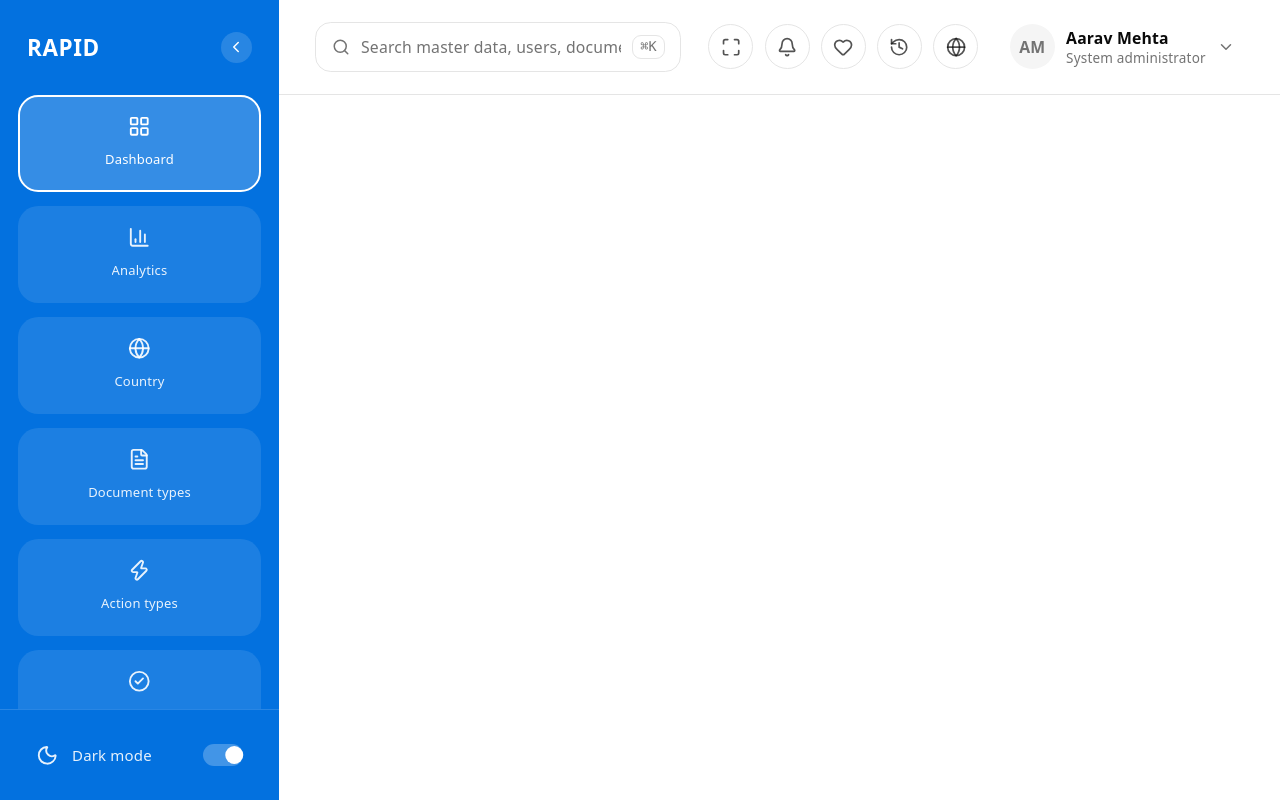
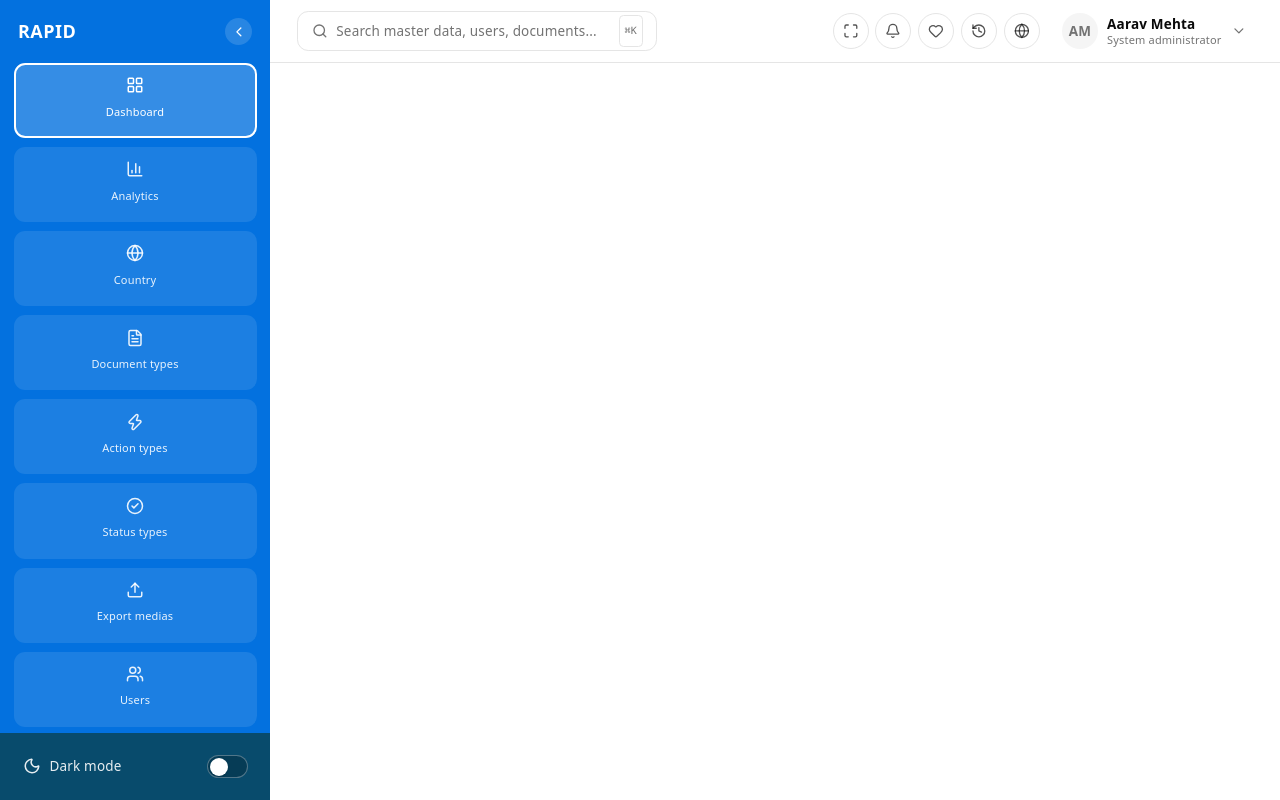
Before and after one commit to RapidSmart/Rapid_Erp_Ecom, a React (Vite) app: page / in a window 1280 px wide. Built offline with nearby package versions, Linux system fonts and the light colour scheme.

Commit message:
style: update Navbar and Sidebar components for improved layout and styling consistency

```diff
--- a/src/shared/components/layout/Navbar.tsx
+++ b/src/shared/components/layout/Navbar.tsx
@@ -25,30 +25,30 @@ function Navbar({ searchPlaceholder = 'Search master data, users, documents...',
   return (
     <header
       data-slot="navbar"
-      className="flex h-21 shrink-0 items-center gap-6 border-b border-border bg-background px-8"
+      className="flex h-14 shrink-0 items-center gap-4 border-b border-border bg-background px-6"
     >
-      <div className="flex h-11 w-full max-w-105 flex-1 items-center gap-2.5 rounded-xl border border-border bg-background px-3.5">
-        <Search className="size-4 shrink-0 text-muted-foreground" aria-hidden="true" />
+      <div className="flex h-9 w-full max-w-80 flex-1 items-center gap-2 rounded-lg border border-border bg-background px-3">
+        <Search className="size-3.5 shrink-0 text-muted-foreground" aria-hidden="true" />
         <input
           type="text"
           placeholder={searchPlaceholder}
           onChange={(event) => onSearch?.(event.target.value)}
-          className="h-full flex-1 bg-transparent text-sm text-foreground outline-none placeholder:text-muted-foreground"
+          className="h-full flex-1 bg-transparent text-xs text-foreground outline-none placeholder:text-muted-foreground"
         />
-        <kbd className="shrink-0 rounded-md border border-border px-1.5 py-0.5 text-xs font-medium text-muted-foreground">
+        <kbd className="shrink-0 rounded border border-border px-1 py-0.5 text-[10px] font-medium text-muted-foreground">
           ⌘K
         </kbd>
       </div>
 
-      <div className="ml-auto flex items-center gap-2.5">
+      <div className="ml-auto flex items-center gap-1.5">
         {actionIcons.map(({ id, icon: Icon, label }) => (
           <button
             key={id}
             type="button"
             aria-label={label}
-            className="flex size-10 shrink-0 items-center justify-center rounded-full border border-border text-foreground/70 transition-colors hover:bg-muted hover:text-foreground"
+            className="flex size-8 shrink-0 items-center justify-center rounded-full border border-border text-foreground/70 transition-colors hover:bg-muted hover:text-foreground"
           >
-            <Icon className="size-4.5" aria-hidden="true" />
+            <Icon className="size-3.5" aria-hidden="true" />
           </button>
         ))}
       </div>
@@ -56,21 +56,21 @@ function Navbar({ searchPlaceholder = 'Search master data, users, documents...',
       <button
         type="button"
         className={cn(
-          'flex shrink-0 items-center gap-2.5 rounded-xl py-1 pl-1 pr-2 text-left transition-colors hover:bg-muted'
+          'flex shrink-0 items-center gap-2 rounded-lg py-1 pl-1 pr-1.5 text-left transition-colors hover:bg-muted'
         )}
       >
-        <span className="flex size-10 shrink-0 items-center justify-center overflow-hidden rounded-full bg-muted">
+        <span className="flex size-8 shrink-0 items-center justify-center overflow-hidden rounded-full bg-muted">
           {user.avatarUrl ? (
             <img
               src={user.avatarUrl}
               alt=""
-              width={40}
-              height={40}
+              width={32}
+              height={32}
               loading="lazy"
               className="size-full object-cover"
             />
           ) : (
-            <span className="text-sm font-semibold text-muted-foreground">
+            <span className="text-xs font-semibold text-muted-foreground">
               {user.name
                 .split(' ')
                 .map((part) => part[0])
@@ -80,10 +80,10 @@ function Navbar({ searchPlaceholder = 'Search master data, users, documents...',
           )}
         </span>
         <span className="flex flex-col leading-tight">
-          <span className="text-sm font-semibold text-foreground">{user.name}</span>
-          <span className="text-xs text-muted-foreground">{user.role}</span>
+          <span className="text-xs font-semibold text-foreground">{user.name}</span>
+          <span className="text-[11px] text-muted-foreground">{user.role}</span>
         </span>
-        <ChevronDown className="size-4 shrink-0 text-muted-foreground" aria-hidden="true" />
+        <ChevronDown className="size-3.5 shrink-0 text-muted-foreground" aria-hidden="true" />
       </button>
     </header>
   )
--- a/src/shared/components/layout/Sidebar.tsx
+++ b/src/shared/components/layout/Sidebar.tsx
@@ -21,12 +21,12 @@ function Sidebar({
       data-slot="sidebar"
       className={cn(
         'flex h-svh shrink-0 flex-col bg-sidebar text-sidebar-foreground transition-[width] duration-200',
-        collapsed ? 'w-21' : 'w-62'
+        collapsed ? 'w-16' : 'w-60'
       )}
     >
-      <div className="flex h-21 shrink-0 items-center justify-between px-6">
+      <div className="flex h-14 shrink-0 items-center justify-between px-4">
         {!collapsed && (
-          <span className="text-xl font-extrabold tracking-wide text-sidebar-foreground">
+          <span className="text-base font-bold tracking-wide text-sidebar-foreground">
             RAPID
           </span>
         )}
@@ -34,17 +34,20 @@ function Sidebar({
           type="button"
           onClick={onToggleCollapse}
           aria-label={collapsed ? 'Expand sidebar' : 'Collapse sidebar'}
-          className="flex size-7 shrink-0 items-center justify-center rounded-full bg-white/15 text-sidebar-foreground transition-colors hover:bg-white/25"
+          className="flex size-6 shrink-0 items-center justify-center rounded-full bg-white/15 text-sidebar-foreground transition-colors hover:bg-white/25"
         >
           {collapsed ? (
-            <ChevronRight className="size-4" aria-hidden="true" />
+            <ChevronRight className="size-3.5" aria-hidden="true" />
           ) : (
-            <ChevronLeft className="size-4" aria-hidden="true" />
+            <ChevronLeft className="size-3.5" aria-hidden="true" />
           )}
         </button>
       </div>
 
-      <nav className="flex flex-1 flex-col gap-3 overflow-y-auto px-4 pb-4" aria-label="Primary">
+      <nav
+        className="flex flex-1 flex-col gap-2 overflow-y-auto px-3 pb-3 scrollbar-none"
+        aria-label="Primary"
+      >
         {primaryNavItems.map((item) => {
           const Icon = item.icon
           return (
@@ -55,27 +58,27 @@ function Sidebar({
               title={collapsed ? item.label : undefined}
               className={({ isActive }) =>
                 cn(
-                  'flex shrink-0 flex-col items-center gap-2 rounded-2xl border-2 border-transparent bg-white/10 py-4 text-[13px] font-medium text-sidebar-foreground/90 transition-colors hover:bg-white/15',
-                  collapsed ? 'px-0' : 'px-3',
+                  'flex shrink-0 flex-col items-center gap-1 rounded-lg border-2 border-transparent bg-white/10 py-2.5 text-[11px] font-medium text-sidebar-foreground/90 transition-colors hover:bg-white/15',
+                  collapsed ? 'px-0' : 'px-2',
                   isActive && 'border-white bg-white/20 text-sidebar-foreground'
                 )
               }
             >
-              <Icon className="size-5 shrink-0" aria-hidden="true" />
+              <Icon className="size-4 shrink-0" aria-hidden="true" />
               {!collapsed && <span className="truncate">{item.label}</span>}
             </NavLink>
           )
         })}
       </nav>
 
-      <div className="shrink-0 border-t border-white/15 px-4 py-4">
+      <div className="shrink-0 bg-sidebar-footer px-3 py-3">
         <div
           className={cn(
-            'flex h-12 items-center gap-3 rounded-xl px-4 text-[15px] font-medium text-sidebar-foreground/90',
+            'flex h-9 items-center gap-2 rounded-lg px-2 text-xs font-medium text-sidebar-foreground/90',
             collapsed && 'justify-center px-0'
           )}
         >
-          <Moon className="size-5 shrink-0" aria-hidden="true" />
+          <Moon className="size-4 shrink-0" aria-hidden="true" />
           {!collapsed && (
             <>
               <span className="flex-1 truncate text-left">Dark mode</span>
@@ -86,14 +89,16 @@ function Sidebar({
                 aria-label="Toggle dark mode"
                 onClick={onToggleDarkMode}
                 className={cn(
-                  'relative h-5 w-9 shrink-0 rounded-full transition-colors',
-                  darkMode ? 'bg-white' : 'bg-white/25'
+                  'relative h-5 w-9 shrink-0 rounded-full border transition-colors focus-visible:outline-none focus-visible:ring-2 focus-visible:ring-white/60 focus-visible:ring-offset-2 focus-visible:ring-offset-sidebar-footer',
+                  darkMode
+                    ? 'border-transparent bg-white'
+                    : 'border-white/30 bg-black/20'
                 )}
               >
                 <span
                   className={cn(
-                    'absolute top-0.5 size-4 rounded-full transition-transform',
-                    darkMode ? 'translate-x-4.5 bg-sidebar' : 'translate-x-0.5 bg-white'
+                    'absolute top-0.5 left-0.5 size-4 rounded-full shadow-sm transition-transform',
+                    darkMode ? 'translate-x-4 bg-sidebar' : 'translate-x-0 bg-white'
                   )}
                 />
               </button>
--- a/src/styles/index.css
+++ b/src/styles/index.css
@@ -90,9 +90,11 @@
 
   --sidebar-accent: #ffffff;
 
-  --sidebar-accent-foreground: #3461fd;
+  --sidebar-accent-foreground: #0371df;
 
   --sidebar-border: rgba(255, 255, 255, 0.15);
+
+  --sidebar-footer: #084b6c;
 
   --sidebar-ring: oklch(0.708 0 0)
 }
@@ -177,6 +179,7 @@ code {
   --font-heading: var(--font-sans);
   --font-sans: 'Geist Variable', sans-serif;
   --color-sidebar-ring: var(--sidebar-ring);
+  --color-sidebar-footer: var(--sidebar-footer);
   --color-sidebar-border: var(--sidebar-border);
   --color-sidebar-accent-foreground: var(--sidebar-accent-foreground);
   --color-sidebar-accent: var(--sidebar-accent);
@@ -247,6 +250,7 @@ code {
   --sidebar-accent: #ffffff;
   --sidebar-accent-foreground: #0371df;
   --sidebar-border: rgba(255, 255, 255, 0.12);
+  --sidebar-footer: #084b6c;
   --sidebar-ring: oklch(0.556 0 0);
 }
 
```
